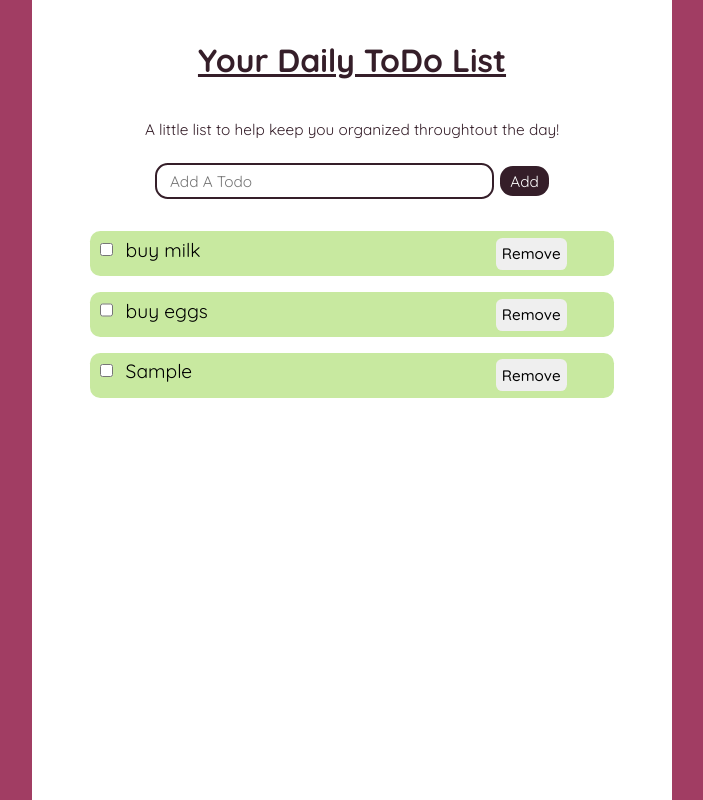
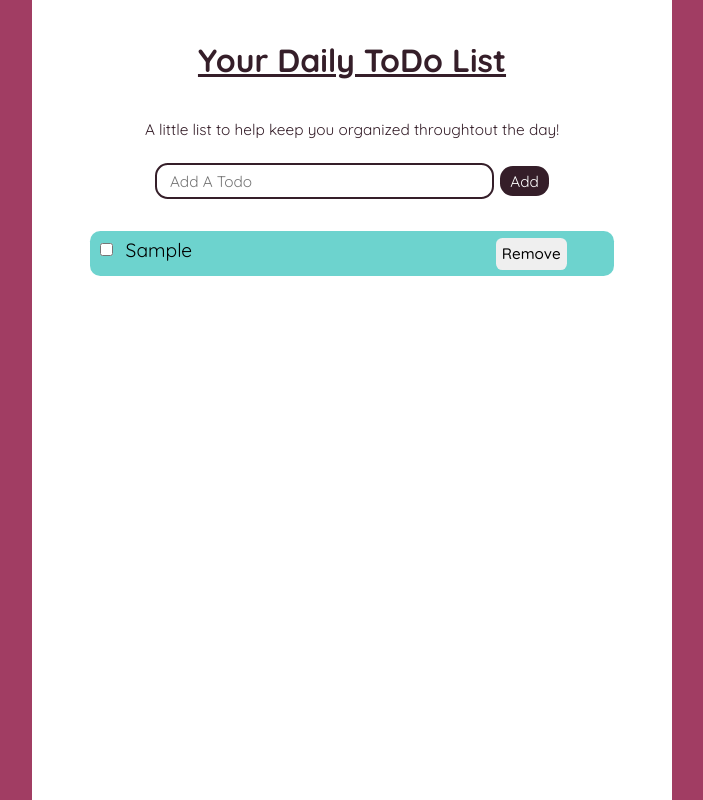
Before and after one commit to dpiedra42/todo-list, a Next.js app: page / in a window 1280 px wide. Both pictures are taken after typing "Sample" into the empty fields and a click on the button "Add". Shown: the whole page, without its empty margins (288-991 px from the left). Built offline with nearby package versions, Linux system fonts and the light colour scheme.

Commit message:
added dynamic import for local storage and added array for colors

```diff
--- a/components/DisplayTodo.jsx
+++ b/components/DisplayTodo.jsx
@@ -9,6 +9,7 @@ export default function DisplayTodo(props) {
                     <Todo key={item.id}
                           task={item.task}
                           id={item.id}
+                          backColor={item.color}
                           completed={item.completed}
                           removeTodo={props.removeTodo}
                           toggleComplete={props.toggleComplete}
--- a/components/Todo.jsx
+++ b/components/Todo.jsx
@@ -2,14 +2,8 @@ import { useState } from 'react';
 import styled from '@emotion/styled';
 
 export default function Todo(props) {
-    const colors = [
-        'rgb(109, 211, 206)',
-        'rgb(200, 233, 160)',
-        'rgb(247, 162,120)'
-    ];
-
     return(
-        <TaskContainer BackColor={colors[Math.floor(Math.random() * colors.length)]}>
+        <TaskContainer BackColor={props.backColor}>
             <TaskDiv>
                 <Task>
                     <InputBox type="checkbox"
--- a/components/TodoApp.jsx
+++ b/components/TodoApp.jsx
@@ -1,18 +1,27 @@
-import { useState } from 'react';
+import { useState, useEffect } from 'react';
 import TodoAdd from './TodoAdd';
 import DisplayTodo from './DisplayTodo';
 import styled from '@emotion/styled';
 
 export default function TodoApp() {
-    const [items, setItems] = useState([
-      {id: 0, task: "buy milk", completed: false},
-      {id: 1, task: "buy eggs", completed: false}
-    ]);
+    const initialTodos = JSON.parse(window.localStorage.getItem("items") || "[]");
+    const [items, setItems] = useState(initialTodos);
+
+    useEffect(()=>{
+      window.localStorage.setItem("items", JSON.stringify(items))
+    }, [items]);
 
     const addTodo = (newTodoText) => {
-        let newid = increaseId();
-        if (newTodoText)
-            setItems([...items, {id: newid, task: newTodoText, completed: false }]);
+      const colors = [
+          'rgb(109, 211, 206)',
+          'rgb(200, 233, 160)',
+          'rgb(247, 162, 120)'
+      ];
+
+      let newid = increaseId();
+      let backColor = colors[Math.floor(Math.random() * colors.length)];
+      if (newTodoText)
+          setItems([...items, {id: newid, task: newTodoText, completed: false, color: backColor}]);
     };
 
     const increaseId = () => {
--- a/pages/index.jsx
+++ b/pages/index.jsx
@@ -1,5 +1,6 @@
 import Image from 'next/image';
-import TodoApp from '../components/TodoApp';
+import dynamic from "next/dynamic";
+const TodoApp = dynamic(() => import("../components/TodoApp"), { ssr: false });
 
 export default function Home() {
   return (
```
